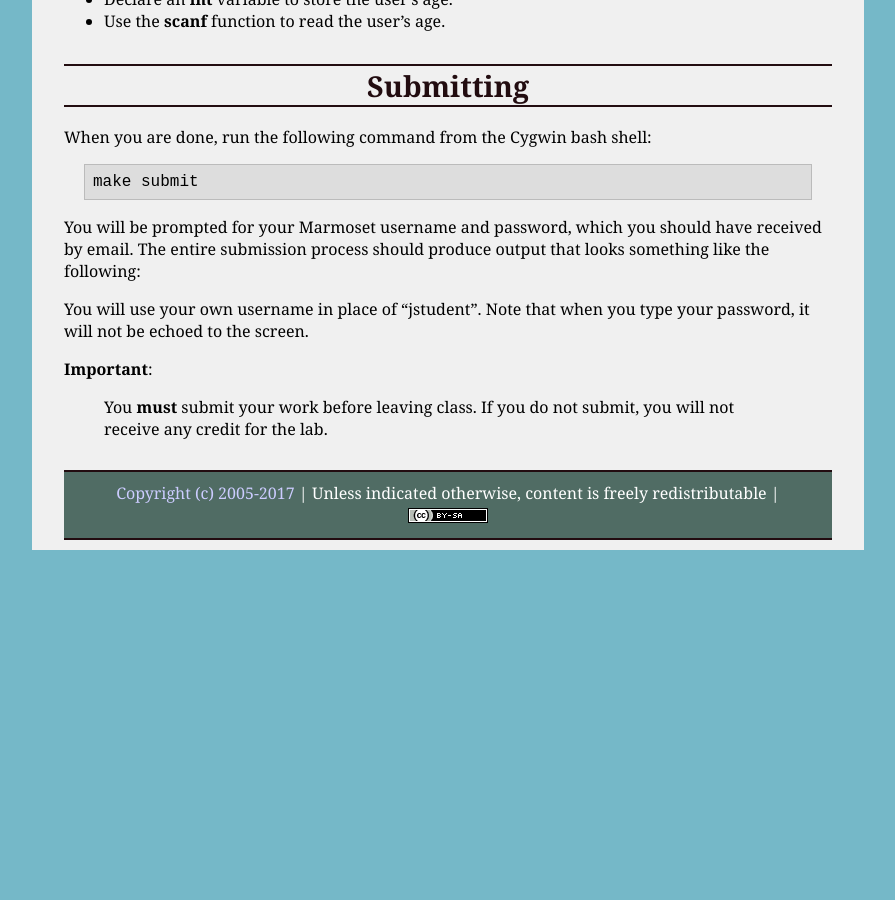
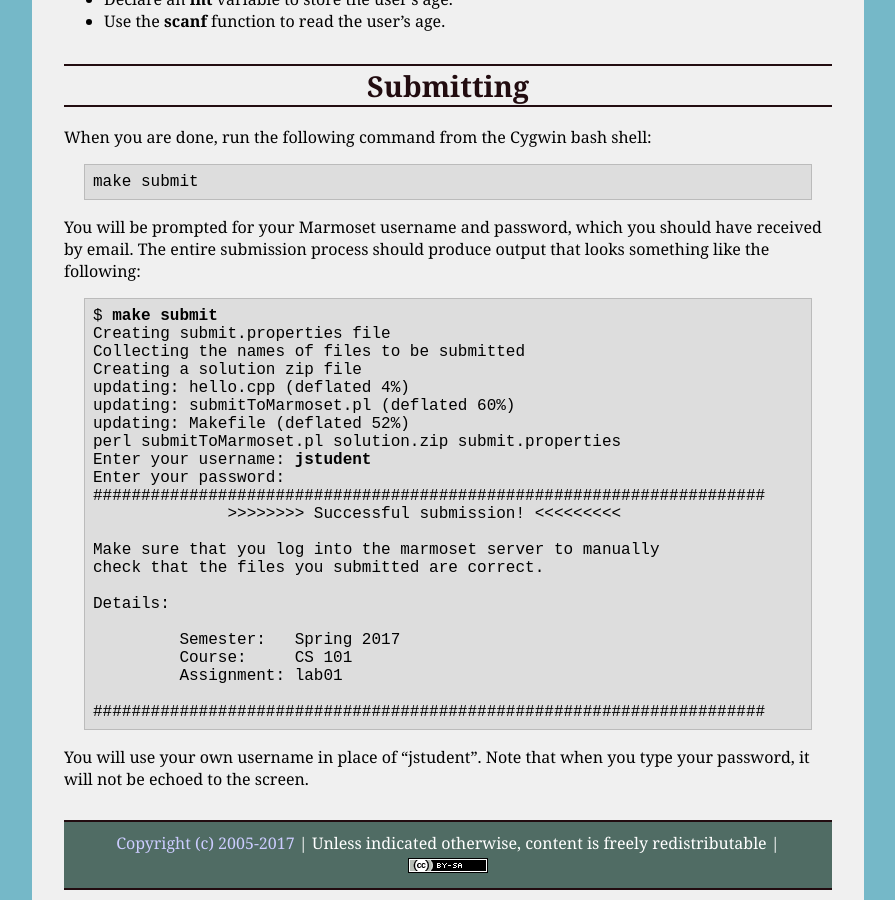
Before and after one commit to ycpcs/cs101-spring2017, a Jekyll site: the page built from labs/lab01.md, in a window 1280 px wide and 900 px high, scrolled down 2238 px. Shown: the whole window, without its empty margins (192-1087 px from the left). Built offline with Jekyll 4.4.1, drawn with Linux system fonts in a browser that asks for light colours; before the commit the page ends 2788 px from its top, so only the background shows below that.

Commit message:
added make submit transcript

```diff
--- a/labs/lab01.md
+++ b/labs/lab01.md
@@ -109,8 +109,30 @@ When you are done, run the following command from the Cygwin bash shell:
 
 You will be prompted for your Marmoset username and password, which you should have received by email. The entire submission process should produce output that looks something like the following:
 
+<pre>
+$ <b>make submit</b>
+Creating submit.properties file
+Collecting the names of files to be submitted
+Creating a solution zip file
+updating: hello.cpp (deflated 4%)
+updating: submitToMarmoset.pl (deflated 60%)
+updating: Makefile (deflated 52%)
+perl submitToMarmoset.pl solution.zip submit.properties
+Enter your username: <b>jstudent</b>
+Enter your password:
+######################################################################
+              >>>>>>>> Successful submission! <<<<<<<<<
+
+Make sure that you log into the marmoset server to manually
+check that the files you submitted are correct.
+
+Details:
+
+         Semester:   Spring 2017
+         Course:     CS 101
+         Assignment: lab01
+
+######################################################################
+</pre>
+
 You will use your own username in place of "jstudent". Note that when you type your password, it will not be echoed to the screen.
-
-**Important**:
-
-> You **must** submit your work before leaving class. If you do not submit, you will not receive any credit for the lab.
```
